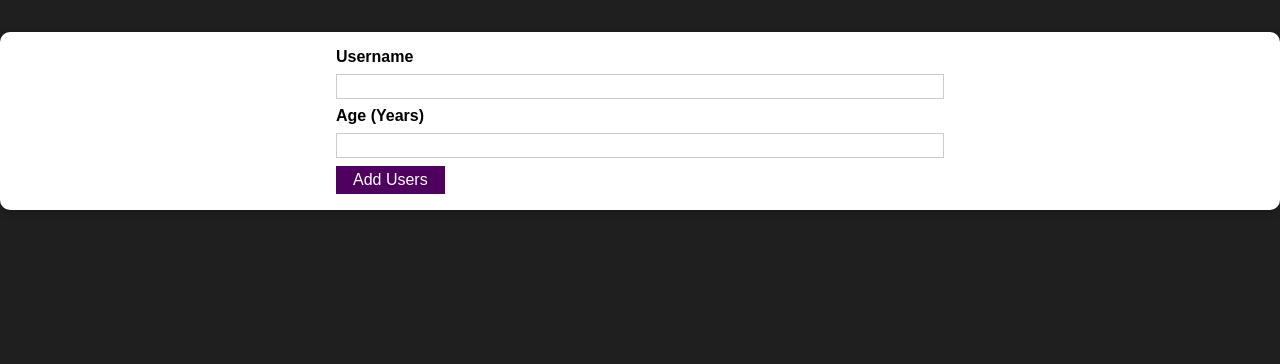
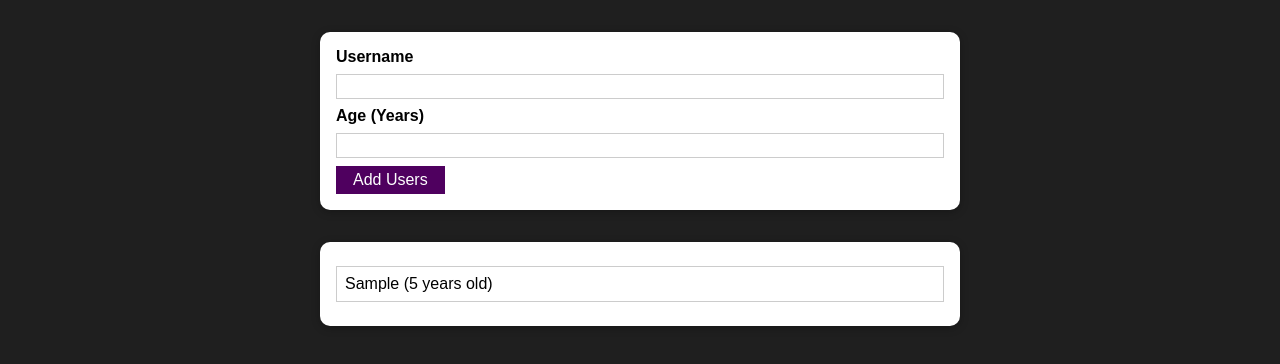
Before and after one commit to mohamk29/Adding-Users-System-v2, a React (Create React App) app: page / in a window 1280 px wide. Both pictures are taken after typing "Sample", "5" into the empty fields and a click on the button "Add Users". Shown: the top 364 px of the page. Built offline with nearby package versions, Linux system fonts and the light colour scheme.

Commit message:
Completed the list component

```diff
--- a/src/App.js
+++ b/src/App.js
@@ -1,13 +1,23 @@
 import React, { useState } from "react";
 import AdddUsers from "./components/Users/AddUser";
+import UsersList from "./components/Users/UsersList";
 
 function App() {
   const [userList, setUserList] = useState([]);
 
-  const addUserHandler = (username, age) => {};
+  const addUserHandler = (username, age) => {
+    setUserList((prevState) => {
+      return [
+        ...prevState,
+        { username: username, age: age, id: Math.random().toString() },
+      ];
+    });
+  };
+
   return (
     <div>
       <AdddUsers onAddUser={addUserHandler} />
+      <UsersList userArr={userList} />
     </div>
   );
 }
--- a/src/components/Users/AddUser.js
+++ b/src/components/Users/AddUser.js
@@ -4,35 +4,39 @@ import classes from "./AddUsers.module.css";
 import { useState } from "react";
 
 const AdddUsers = (props) => {
-  const [username, setUsername] = useState("");
-  const [age, setAge] = useState("");
+  const [enteredUsername, setEnteredUsername] = useState("");
+  const [enteredAge, setEnteredAge] = useState("");
 
   const usernameHandler = (event) => {
-    setUsername(event.target.value);
+    setEnteredUsername(event.target.value);
   };
 
   const ageHandler = (event) => {
-    setAge(event.target.value);
+    setEnteredAge(event.target.value);
   };
 
   const submitHandler = (event) => {
     event.preventDefault();
 
-    props.onAddUser(username, age);
+    props.onAddUser(enteredUsername, enteredAge);
 
-    setUsername("");
-    setAge("");
+    setEnteredUsername("");
+    setEnteredAge("");
   };
 
   return (
-    <Card>
-      <form className={classes.form} onSubmit={submitHandler}>
+    <Card className={classes.form}>
+      <form onSubmit={submitHandler}>
         <div className={classes.input}>
           <label htmlFor="username">Username</label>
-          <input type="text" onChange={usernameHandler} value={username} />
+          <input
+            type="text"
+            onChange={usernameHandler}
+            value={enteredUsername}
+          />
 
           <label htmlFor="age">Age (Years)</label>
-          <input type="number" onChange={ageHandler} value={age} />
+          <input type="number" onChange={ageHandler} value={enteredAge} />
 
           <Button type="submit">Add Users</Button>
         </div>
--- a/src/components/Users/AddUsers.module.css
+++ b/src/components/Users/AddUsers.module.css
@@ -1,8 +1,8 @@
-.input {
+.form {
+  width: 90%;
+  max-width: 40rem;
   margin: 2rem auto;
   padding: 1rem;
-  width: 90%;
-  max-width: 40rem;
 }
 
 .input label {
--- a/src/components/Users/UsersList.js
+++ b/src/components/Users/UsersList.js
@@ -1,10 +1,17 @@
+import Card from "./../UI/Card";
+import classes from "./UsersList.module.css";
+
 const UsersList = (props) => {
   return (
-    <ul>
-      {props.userArr.map((user) => {
-        return <li>{`${user.name} (${user.age} years old)`}</li>;
-      })}
-    </ul>
+    <Card className={classes.users}>
+      <ul>
+        {props.userArr.map((user) => {
+          return (
+            <li key={user.id}>{`${user.username} (${user.age} years old)`}</li>
+          );
+        })}
+      </ul>
+    </Card>
   );
 };
 
--- /dev/null
+++ b/src/components/Users/UsersList.module.css
@@ -0,0 +1,16 @@
+.users {
+  margin: 2rem auto;
+  width: 90%;
+  max-width: 40rem;
+}
+
+.users ul {
+  list-style: none;
+  padding: 1rem;
+}
+
+.users li {
+  border: 1px solid #ccc;
+  margin: 0.5rem 0;
+  padding: 0.5rem;
+}
```
